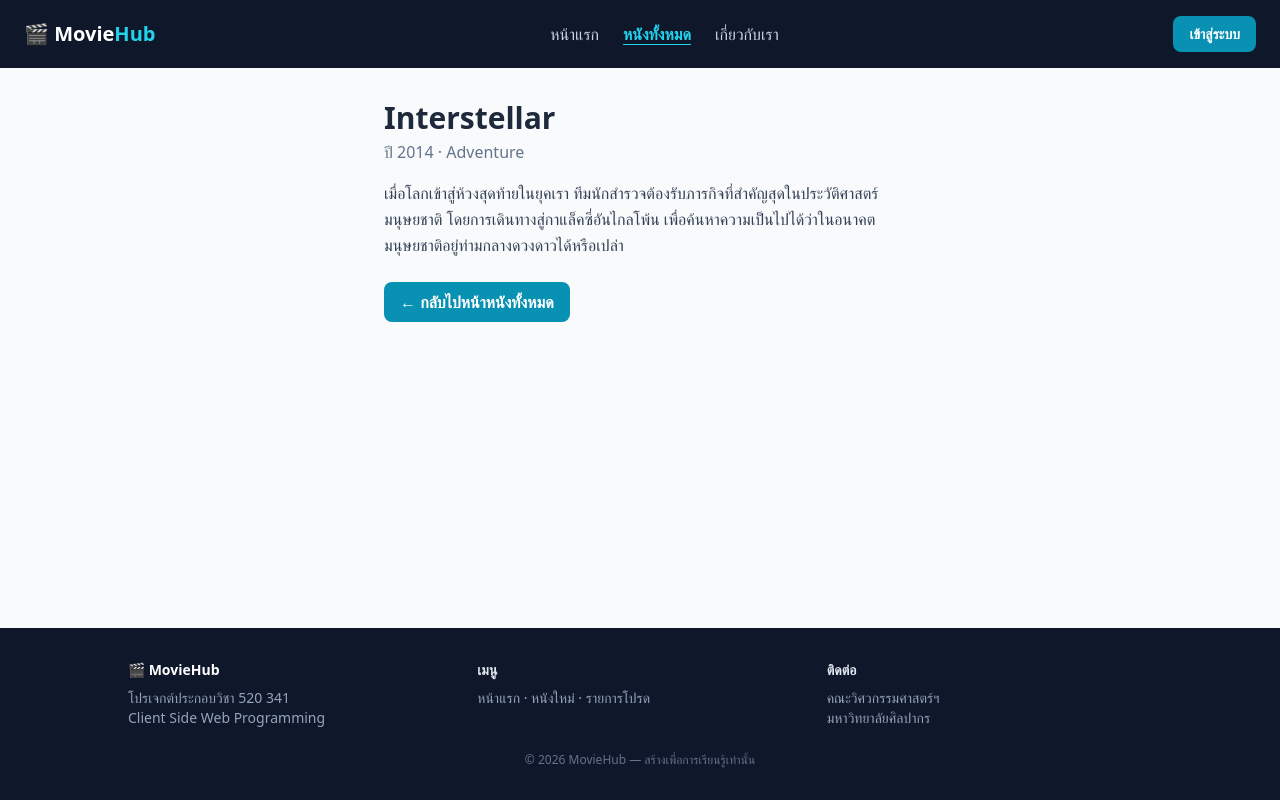
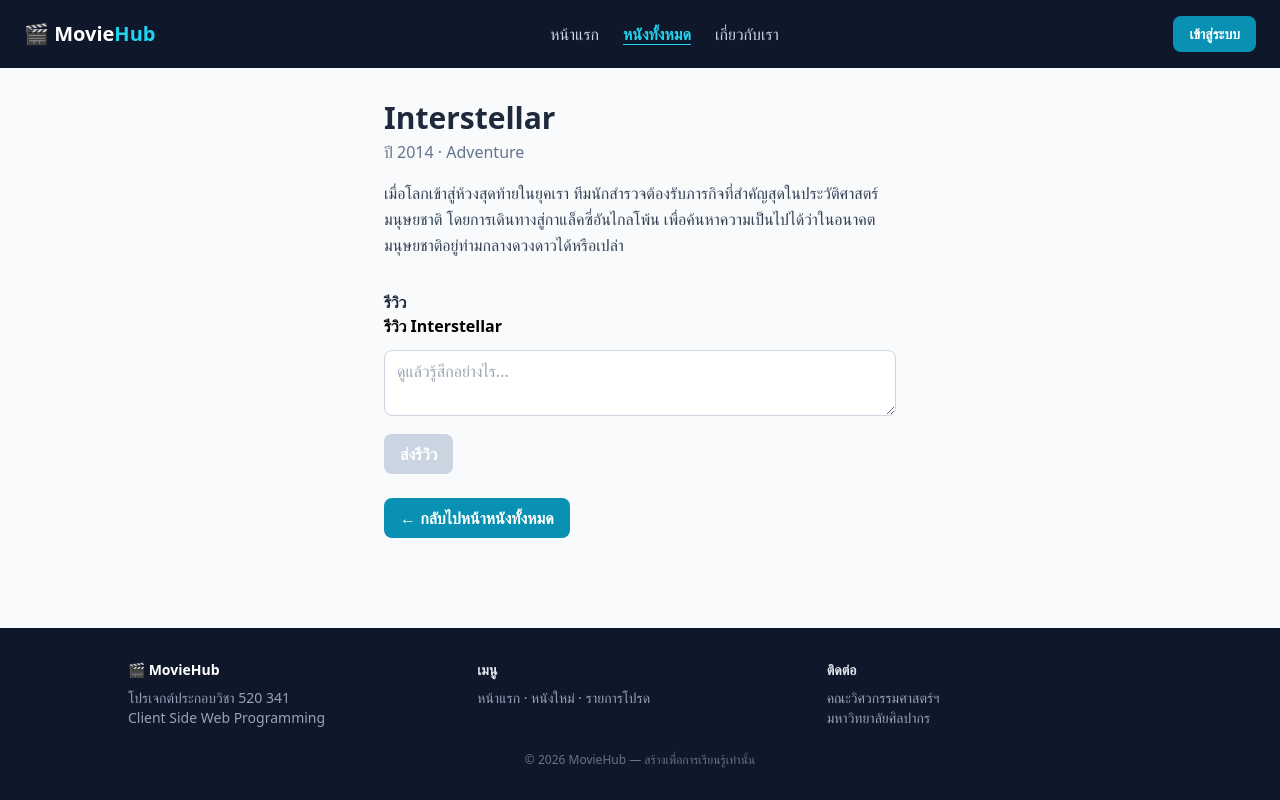
Before and after one commit to 670710981/feapp-670710981, a React (Create React App) app in the folder pooh-app/: page /movies/1 in a window 1280 px wide. Built offline with nearby package versions, Linux system fonts and the light colour scheme.

Commit message:
Search and Review

```diff
--- /dev/null
+++ b/pooh-app/src/component/GenreBox.jsx
@@ -0,0 +1,14 @@
+function GenreBox({genre, onGenreChange, genres })
+{
+   return (
+    <select value={genre} onChange={(e) => onGenreChange(e.target.value)}
+    className="rounded-lg border border-slate-300 px-3 py-2">
+       <option value="all">ทุกประเภท</option>
+       {genres.map(g => (
+            <option key={g} value={g}>{g}</option>
+       ))}
+    </select>
+   )
+}
+
+export default GenreBox;
--- a/pooh-app/src/component/MovieGallery.jsx
+++ b/pooh-app/src/component/MovieGallery.jsx
@@ -27,13 +27,13 @@ function MovieGallery() {
               className="rounded-lg bg-cyan-600 px-4 py-2 font-semibold text-white">
         เรื่องถัดไป
       </button>
-      <div className="mt-4, flex flex-col gap-6 md:flex-row>">
-        (movie.poster &&(
-            <img src={movie.poster} alt={movie.title}
-            className="mx-auto h-64 rounded-lg object-cover shadow.md"/>
-        ))
-      </div>
+        <div className="mt-4 ,flex flex-col gap-6 md:flex-row>">
+            {movie.poster &&(
+                <img src={movie.poster} alt={movie.title}
+                className="mx-auto h-64 rounded-lg object-cover shadow.md"/>
 
+            )}
+        </div>
       <h2 className="mt-4 text-2xl font-bold text-slate-800">
         {movie.title} <span className="text-slate-400">({movie.year})</span>
       </h2>
--- /dev/null
+++ b/pooh-app/src/component/ReviewForm.jsx
@@ -0,0 +1,62 @@
+import { useState } from 'react';
+
+function ReviewForm({ movieTitle }) {
+  const [review, setReview] = useState('');
+  const [error, setError] = useState(null);
+  const [status, setStatus] = useState('typing');  // 'typing' | 'submitting' | 'success'
+
+  // สถานะ "สำเร็จ" หน้าตาต่างจากที่เหลือทั้งหมด จึง return ออกก่อนเลย
+  if (status === 'success') {
+    return <p className="text-green-600 font-semibold">ขอบคุณสำหรับรีวิว {movieTitle} 🎉</p>;
+  }
+
+  async function handleSubmit(e) {
+    e.preventDefault();
+    setStatus('submitting');
+    try {
+      await submitReview(review);   // รอ server (วันนี้จำลองไว้ สัปดาห์หน้าเป็น fetch จริง)
+      setStatus('success');
+    } catch (err) {
+      setStatus('typing');          // กลับไปให้แก้ต่อได้
+      setError(err);
+    }
+  }
+
+  return (
+    <form onSubmit={handleSubmit} className="space-y-3">
+      <h3 className="font-bold">รีวิว {movieTitle}</h3>
+      <textarea
+        value={review}
+        onChange={(e) => setReview(e.target.value)}
+        disabled={status === 'submitting'}
+        placeholder="ดูแล้วรู้สึกอย่างไร..."
+        className="w-full rounded-lg border border-slate-300 px-3 py-2 disabled:bg-slate-100"
+      />
+      <button
+        type="submit"
+        disabled={review.length === 0 || status === 'submitting'}
+        className="rounded-lg bg-cyan-600 px-4 py-2 font-semibold text-white
+                   disabled:cursor-not-allowed disabled:bg-slate-300">
+        {status === 'submitting' ? 'กำลังส่ง...' : 'ส่งรีวิว'}
+      </button>
+      {error !== null && (
+        <p className="text-sm text-red-500">{error.message}</p>
+      )}
+    </form>
+  );
+}
+
+// จำลอง server: รอ 1.5 วินาที ถ้ารีวิวสั้นกว่า 10 ตัวอักษรให้ตอบกลับเป็น error
+function submitReview(text) {
+  return new Promise((resolve, reject) => {
+    setTimeout(() => {
+      if (text.trim().length < 10) {
+        reject(new Error('รีวิวสั้นเกินไป ลองเขียนอีกนิด'));
+      } else {
+        resolve();
+      }
+    }, 1500);
+  });
+}
+
+export default ReviewForm;
--- a/pooh-app/src/component/SearchBox.jsx
+++ b/pooh-app/src/component/SearchBox.jsx
@@ -1,7 +1,7 @@
-import { useState } from "react";
+//import { useState } from "react";
 
-function SearchBox() {
-  const [query, setQuery] = useState('');
+function SearchBox({query, setQuery}) {
+  //const [query, setQuery] = useState('');
 
   return (
     <div className="space-y-2 p-4">
--- a/pooh-app/src/pages/Movies.jsx
+++ b/pooh-app/src/pages/Movies.jsx
@@ -1,14 +1,27 @@
+import { useState } from 'react';
 import { Link } from 'react-router-dom';
 import { movies } from '../data/data';
 import SearchBox from '../component/SearchBox';
+import GenreBox from '../component/GenreBox';
 
+const GENRES =  [...new Set(movies.map(m => m.genre))];
 function Movies() {
+  const [query, setQuery] = useState('')
+  const [genre, setGenre] = useState('all')
+
+  const q = query.trim().toLowerCase();
+  const shown = movies.filter(m => m.title.toLowerCase().split(' ').some(word => word.startsWith(q)) && (genre === 'all' || m.genre === genre));
+  //const shown = movies.filter(m => m.title.toLowerCase().split(' ').some(word => word.startsWith(q)));
+  //const shown = movies.filter(m => m.title.toLowerCase().includes(query.toLowerCase()));
+
   return (
     <div className="mx-auto max-w-5xl p-8">
       <h1 className="mb-6 text-2xl font-bold text-slate-800">หนังทั้งหมด</h1>
-      <SearchBox/>;
+      <SearchBox query={query} setQuery={setQuery}/>
+      <GenreBox genre={genre} onGenreChange={setGenre} genres={GENRES} />
+
       <div className="grid grid-cols-1 gap-6 md:grid-cols-2 lg:grid-cols-3">
-        {movies.map(m => (
+        {shown.map(m => (
           <Link key={m.id} to={`/movies/${m.id}`}
                 className="rounded-2xl border border-slate-100 bg-white p-6 shadow-md
                            transition hover:-translate-y-1 hover:shadow-xl">
--- a/pooh-app/src/pages/MoviesDeatail.jsx
+++ b/pooh-app/src/pages/MoviesDeatail.jsx
@@ -1,5 +1,6 @@
 import { useParams, Link } from 'react-router-dom';
 import { movies } from '../data/data';
+import ReviewForm from '../component/ReviewForm';
 
 function MovieDetail() {
   const { id } = useParams();                       // อ่านค่าจาก URL (ได้เป็น string!)
@@ -14,6 +15,10 @@ function MovieDetail() {
       <h1 className="text-3xl font-bold text-slate-800">{movie.title}</h1>
       <p className="mt-1 text-slate-500">ปี {movie.year} · {movie.genre}</p>
       <p className="mt-4 leading-relaxed text-slate-700">{movie.detail}</p>
+      <h2 className="mt-8 text-2cl font-bold text-slate-800">รีวิว </h2>
+      <div>
+      <ReviewForm key={movie.id} movieTitle={movie.title} />
+      </div>
       <Link to="/movies"
             className="mt-6 inline-block rounded-lg bg-cyan-600 px-4 py-2
                        font-semibold text-white hover:bg-cyan-700 transition">
```
